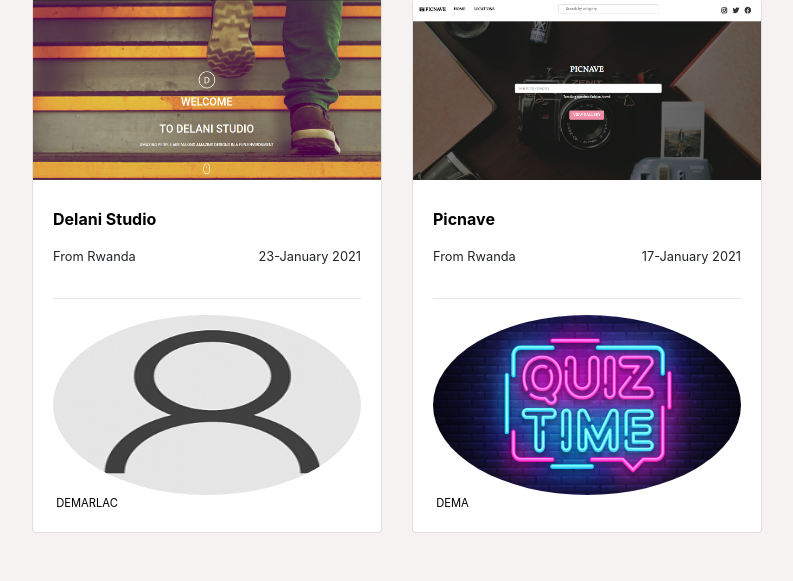
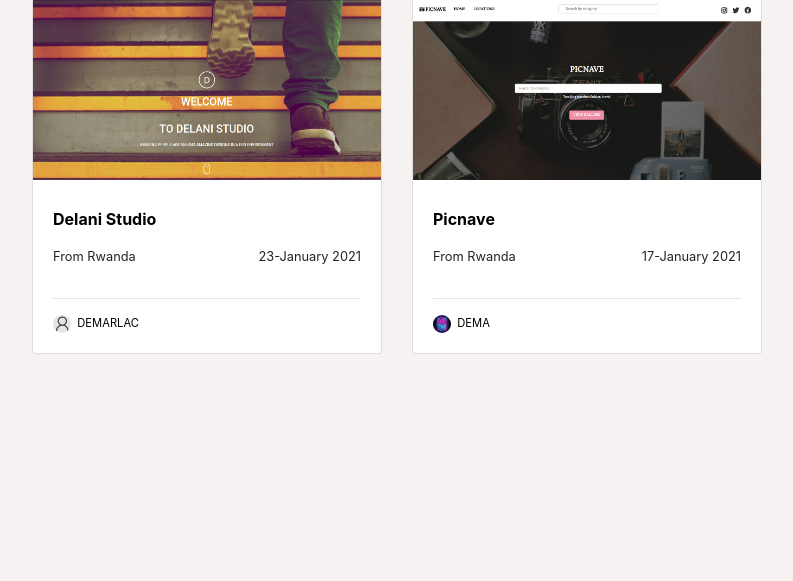
Before and after one commit to demarillacizere/demy-awards, a Django app: page / in a window 1280 px wide. Shown: the part 691-1272 px from the top of the page, without its empty margins (53-846 px from the left). After the commit the page ends 1045 px from the top, so only its background shows below. Run offline with Django 3.2, Linux system fonts and the light colour scheme; data comes from the database, SQL or seed files in the repository; some libraries are stand-ins or nearby versions; some web fonts are replaced.

Commit message:
finishing up

```diff
--- a/static/css/index.css
+++ b/static/css/index.css
@@ -35,13 +35,6 @@
 
   .row h2 {
     text-align: center;
-  }
-
-  img {
-    opacity: 1.0;
-    filter: alpha(opacity=100);
-    width:100%;
-    height:180px;
   }
 
   .btn hover {
```
